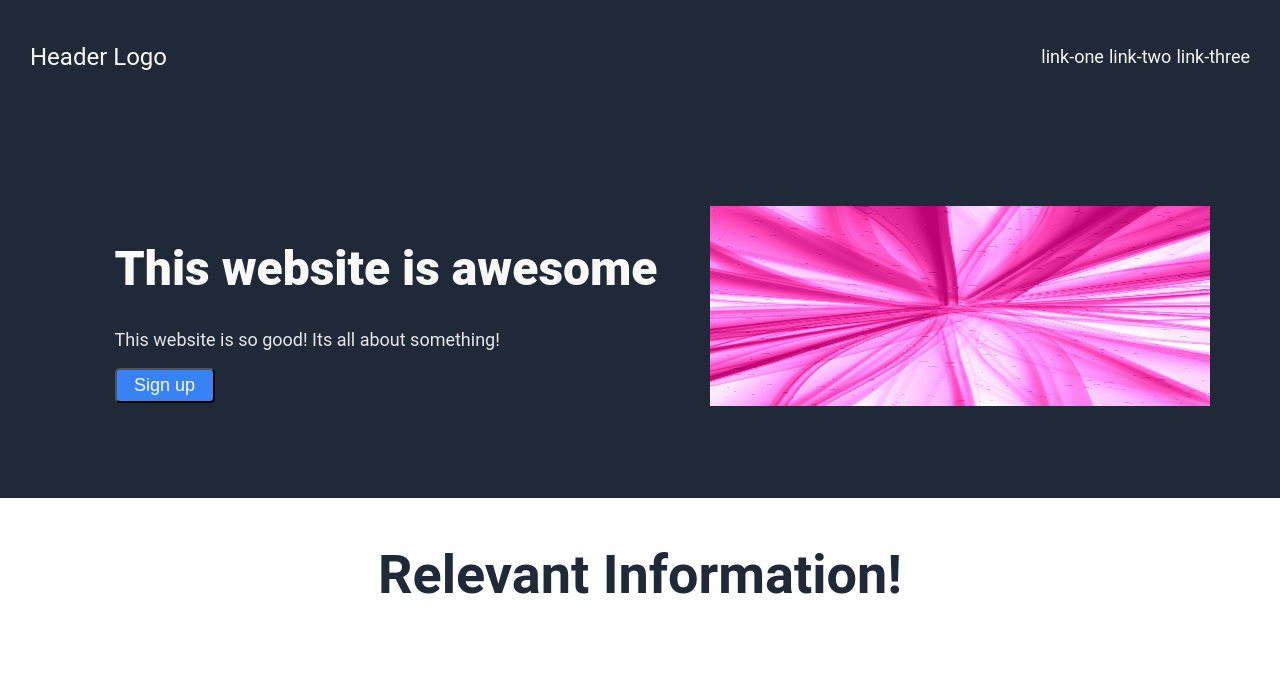
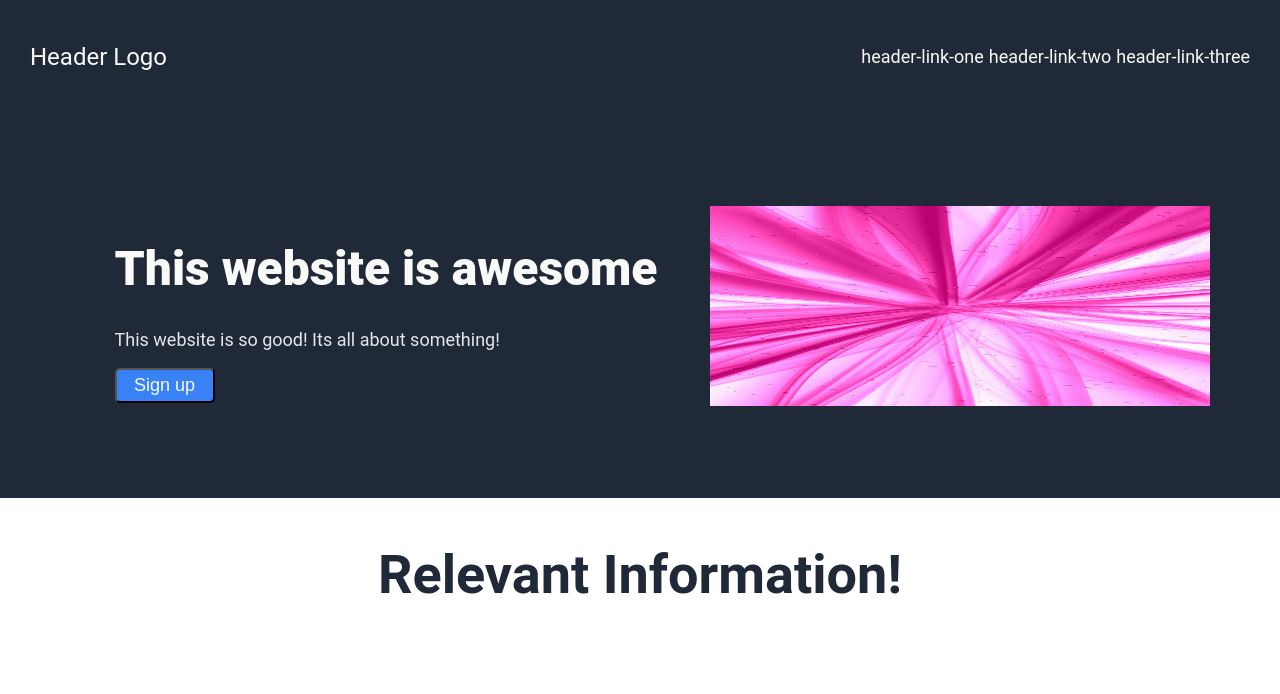
Before and after one commit to Minnervable/landing-page, a plain HTML site: page index.html in a window 1280 px wide. Shown: the top 694 px of the page. Drawn offline with Linux system fonts and the light colour scheme.

Commit message:
Rename links

```diff
--- a/index.html
+++ b/index.html
@@ -23,9 +23,9 @@
 
       <ul>
         <div class="links-container">
-          <li><a rel="link" href="#">link-one</a></li>
-          <li><a rel="link" href="#">link-two</a></li>
-          <li><a rel="link" href="#">link-three</a></li>
+          <li><a rel="link" href="#">header-link-one</a></li>
+          <li><a rel="link" href="#">header-link-two</a></li>
+          <li><a rel="link" href="#">header-link-three</a></li>
         </div>
       </ul>
     </div>
@@ -130,7 +130,7 @@
     <div class="footer">
       <p>
         Copyright statement for a website that exists
-        and is about something &copy; Me, Myself, and I 2026
+        and is about something &copy; The Odin Project 2021
       </p>
     </div>
 
```
